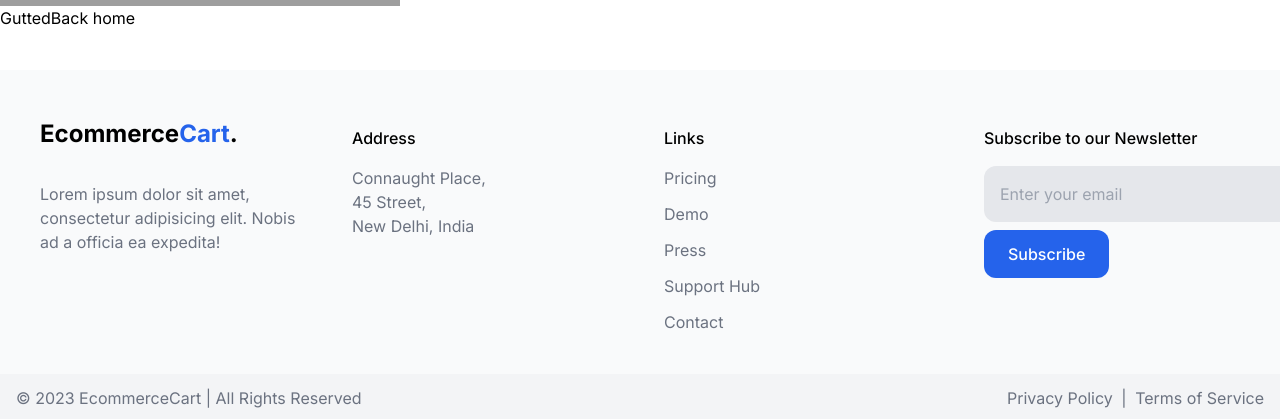
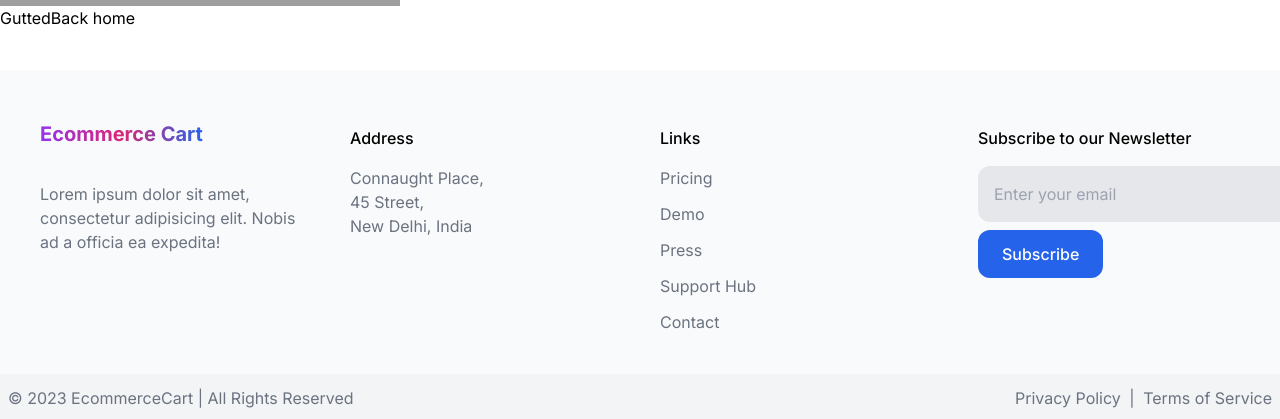
Before and after one commit to knight-95/Ecommerce-Cart, a Next.js app: page /cancel in a window 1280 px wide. Shown: the part 378-797 px from the top of the page. Built offline with nearby package versions, Linux system fonts and the light colour scheme; grey boxes are pictures that could not be loaded; some icons are missing.

Commit message:
made changes to product cards

```diff
--- a/app/Components/Footer.js
+++ b/app/Components/Footer.js
@@ -3,11 +3,13 @@ import React from "react";
 const Footer = () => {
   return (
     <footer class="bg-gray-50" id="footer">
-      <div class="mx-auto grid max-w-screen-xl gap-y-8 gap-x-12 px-4 py-10 md:grid-cols-2 xl:grid-cols-4 xl:px-10">
+      <div class="mx-auto grid max-w-screen-xl gap-y-8 gap-x-10 px-4 py-10 md:grid-cols-2 xl:grid-cols-4 xl:px-10">
         <div class="max-w-sm">
           <div class="mb-6 flex h-12 items-center space-x-2">
             <span class="text-2xl font-bold">
-              Ecommerce<span class="text-blue-600">Cart</span>.
+              <h2 class="text-xl font-bold from-purple-600 via-pink-600 to-blue-600 bg-gradient-to-r bg-clip-text text-transparent">
+                Ecommerce Cart
+              </h2>
             </span>
           </div>
           <div class="text-gray-500">
@@ -74,7 +76,7 @@ const Footer = () => {
         </div>
       </div>
       <div class="bg-gray-100">
-        <div class="mx-auto flex max-w-screen-xl flex-col gap-y-4 px-4 py-3 text-center text-gray-500 sm:flex-row sm:justify-between sm:text-left">
+        <div class="mx-auto flex max-w-screen-xl flex-col gap-y-4 px-2 py-3 text-center text-gray-500 sm:flex-row sm:justify-between sm:text-left">
           <div class="">© 2023 EcommerceCart | All Rights Reserved</div>
           <div class="">
             <a class="" href="#">
--- a/app/Components/Header.js
+++ b/app/Components/Header.js
@@ -11,8 +11,8 @@ export default function Header() {
   const setOpenModal = useCart((state) => state.setOpenModal);
   console.log(cartItems);
   return (
-    <div>
-      <header className="sticky top-0 z-10">
+    <div className="sticky top-0 z-10">
+      <header>
         {openModal && <Modal />}
         <div class="flex flex-wrap">
           <section class="relative mx-auto">
@@ -133,7 +133,7 @@ export default function Header() {
           </section>
         </div>
       </header>
-      <Slider/>
+      {/* <Slider/> */}
     </div>
   );
 }
--- a/app/layout.js
+++ b/app/layout.js
@@ -1,14 +1,15 @@
 import "./globals.css";
 
 export const metadata = {
-  title: "Fruit Shop",
-  description: "Hyperinflated fruit store - best prices 2033",
+  title: "Ecommerce Cart",
+  description: "Ecommerce Cart ",
 };
 
 import { Inter } from "next/font/google";
 import Link from "next/link";
 import Header from "./Components/Header";
 import Footer from "./Components/Footer";
+import Slider from "./Components/Slider";
 
 const inter = Inter({ subsets: ["latin"] });
 
@@ -28,6 +29,7 @@ export default function RootLayout({ children }) {
         className={"min-h-screen flex flex-col relative " + inter.className}
       >
         <Header className="sticky top-0" />
+        <Slider/>
         <div className="flex-1 ">{children}</div>
         <Footer />
         <div id="portal"></div>
--- a/app/product/ProductCard.js
+++ b/app/product/ProductCard.js
@@ -39,7 +39,6 @@ export default function ProductCard(props) {
     addItemToCart({ newItem });
   }
   return (
-    <div className="bg-trueGray-900">
     <div class="relative m-10 w-full max-w-xs overflow-hidden rounded-lg bg-white shadow-md hover:shadow-lg cursor-pointer">
       <img
         className="h-60 rounded-t-lg object-cover"
@@ -77,6 +76,5 @@ export default function ProductCard(props) {
         </div>
       </div>
     </div>
-    </div>
   );
 }
```
Also changed, not shown: app/Components/styles.css (deleted, +0 -22 lines), app/product/page.js (+2 -17 lines). Lines whose indentation alone changed are shown as unchanged.
